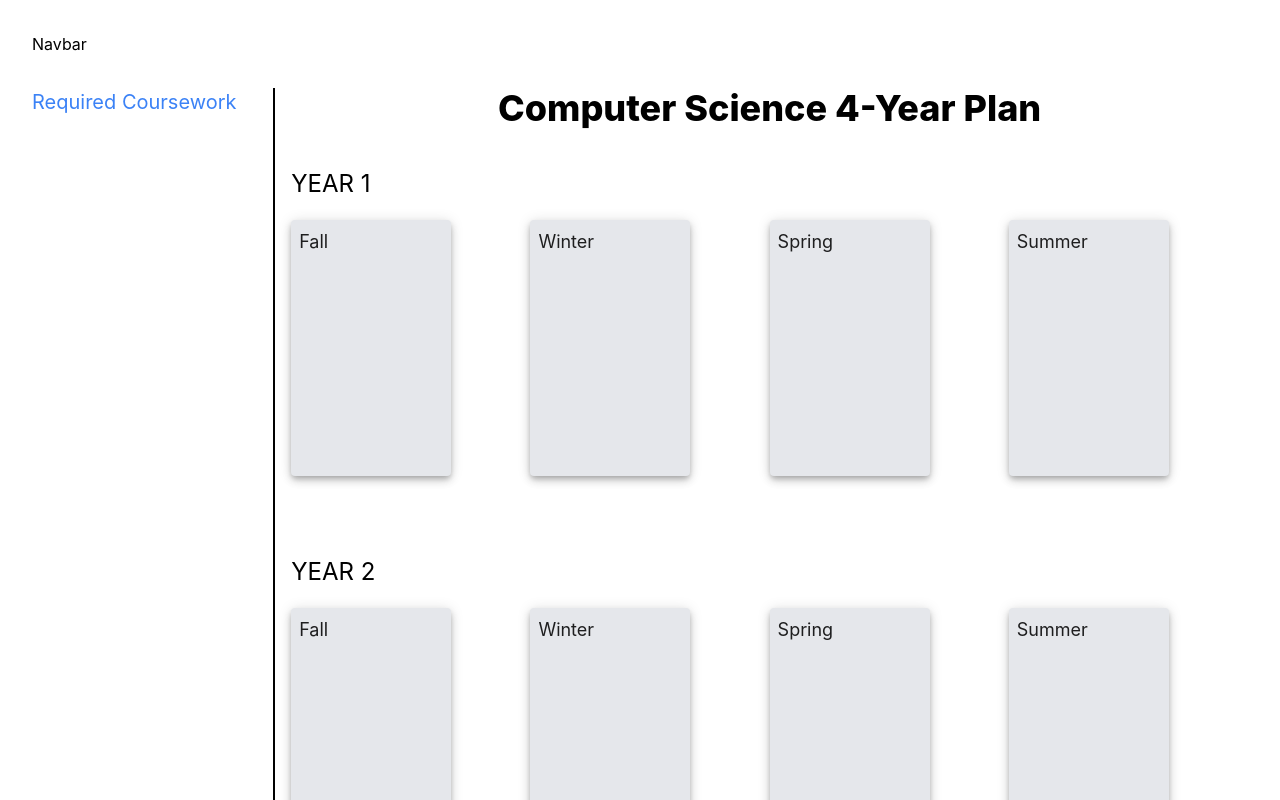
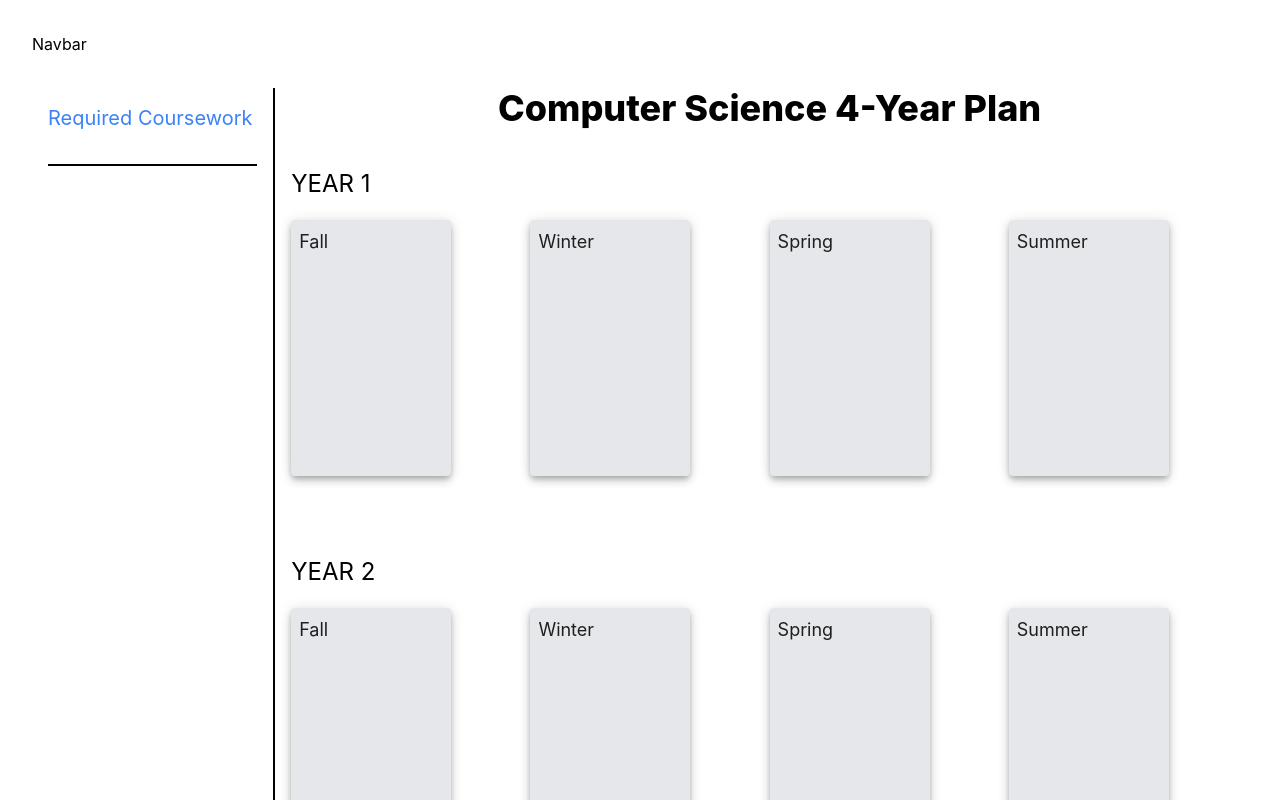
Before and after one commit to kevinrsun05/Class_Planner, a React (Create React App) app: page / in a window 1280 px wide. Shown: the top 800 px of the page. Built offline with nearby package versions, Linux system fonts and the light colour scheme; no server answers.

Commit message:
get classes and sorted in side bar

```diff
--- a/src/components/Classes.tsx
+++ b/src/components/Classes.tsx
@@ -5,7 +5,7 @@ interface ClassesProps {
 }
 
 const Classes: React.FC<ClassesProps> = ({ course }) => {
-  return <div className='bg-gray-500'>{course}</div>;
+  return <div className='bg-gray-500 p-2 rounded-md text-white text-center text-sm'>{course}</div>;
 };
 
 export default Classes;
--- /dev/null
+++ b/src/components/RequiredCourses.tsx
@@ -0,0 +1,64 @@
+import React, { useEffect, useState } from 'react';
+import Classes from './Classes';
+
+interface Class {
+  code: string;
+  units: number;
+  category: string;
+}
+
+const RequiredCourses: React.FC = () => {
+  const [groupedCourses, setGroupedCourses] = useState<{ [key: string]: Class[] }>({});
+
+  useEffect(() => {
+    const fetchClasses = async () => {
+      try {
+        const response = await fetch('http://localhost:3000/classes');
+        const data = await response.json();
+
+        // Group courses by category
+        const grouped: { [key: string]: Class[] } = {};
+
+        for (const course of data) {
+          if (!grouped[course.category]) {
+            grouped[course.category] = [];
+          }
+          grouped[course.category].push(course);
+        }
+
+        setGroupedCourses(grouped);
+      } catch (err) {
+        console.error('Error fetching classes:', err);
+      }
+    };
+
+    fetchClasses();
+  }, []);
+
+  const categoryElements: JSX.Element[] = [];
+
+  for (const category in groupedCourses) {
+    const courseElements: JSX.Element[] = [];
+
+    for (const course of groupedCourses[category]) {
+      courseElements.push(<Classes key={course.code} course={course.code} />);
+    }
+
+    categoryElements.push(
+      <div key={category} className='mb-8 '>
+        <h4 className='font-bold text-base mb-2'>{category}</h4>
+        <div className='space-y-2'>{courseElements}</div>
+      </div>,
+    );
+  }
+
+  return (
+    <div className='w-1/5 border-r-2 border-black p-4'>
+      <h3 className='text-blue-500 text-xl mb-8'>Required Coursework</h3>
+      <hr className='border-t-2 border-black mb-8' />
+      {categoryElements}
+    </div>
+  );
+};
+
+export default RequiredCourses;
--- a/src/pages/Home/Home.tsx
+++ b/src/pages/Home/Home.tsx
@@ -1,14 +1,13 @@
 import React from 'react';
 import Years from '@components/Years';
+import RequiredCourses from '@components/RequiredCourses';
 
 const Home = () => {
   return (
     <div className='p-4'>
       <h1 className='p-4'>Navbar</h1>
       <div className='flex flex-row p-4 gap-x-4'>
-        <div className='w-1/5 border-r-2 border-black'>
-          <h3 className='text-blue-500 text-xl'>Required Coursework</h3>
-        </div>
+        <RequiredCourses />
         <div className='flex flex-col flex-grow'>
           <h1 className='flex justify-center text-4xl font-extrabold mb-10'>Computer Science 4-Year Plan</h1>
           <div className='space-y-20'>
```
Also changed, not shown: 2 other files (tests, documents, lock files or other folders).
